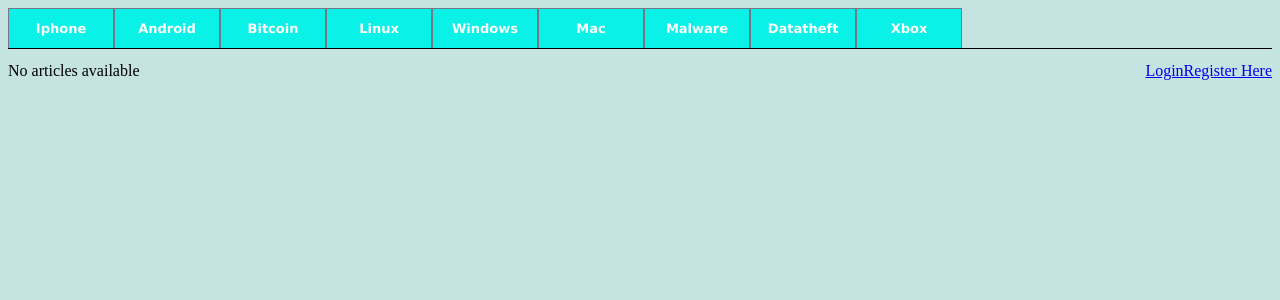
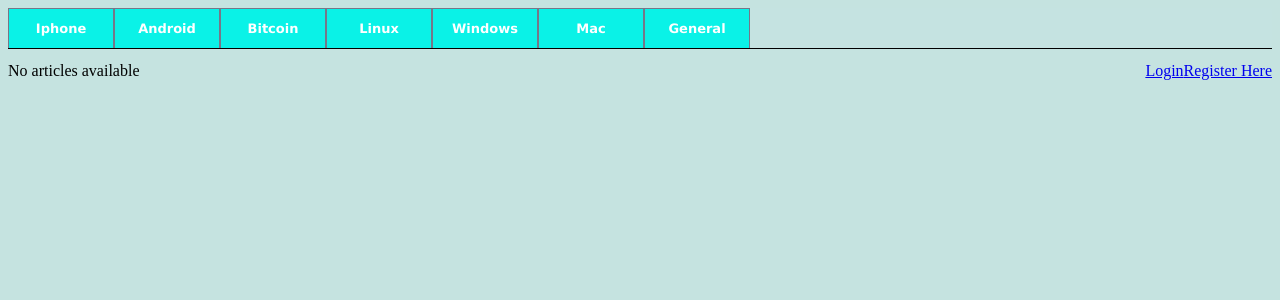
Before and after one commit to jetbird/hackerscoops, a Django app: page / in a window 1280 px wide. Shown: the top 300 px of the page. Run offline with Django 3.2, Linux system fonts and the light colour scheme; data that the repository does not hold is empty; parts of the project's set-up code (start-up, migrations or seed data) failed here and were passed over.

Commit message:
playing with css

```diff
--- a/article/static/style.css
+++ b/article/static/style.css
@@ -39,7 +39,7 @@
     padding:0;
     margin-top:0;
     border:solid 1px #eaeaea ;
-    width:58%;
+    width:55.5%;
     background-color:white;
     margin-left:0;
     margin-top:0px;
--- a/article/templates/base.html
+++ b/article/templates/base.html
@@ -21,9 +21,7 @@
                <li><a href="{% url 'category' 'Linux' %}">Linux</a></li>
                <li><a href="{% url 'category' 'Windows' %}">Windows</a></li>
                <li><a href="{% url 'category' 'Mac' %}">Mac</a></li>
-               <li><a href="{% url 'category' 'Malware' %}">Malware</a></li>
-               <li><a href="{% url 'category' 'Datatheft' %}">Datatheft</a></li>
-               <li><a href="{% url 'category' 'Xbox' %}">Xbox</a></li>
+               <li><a href="{% url 'category' 'General' %}">General</a></li>
            </ul>
 
        </div>
```
